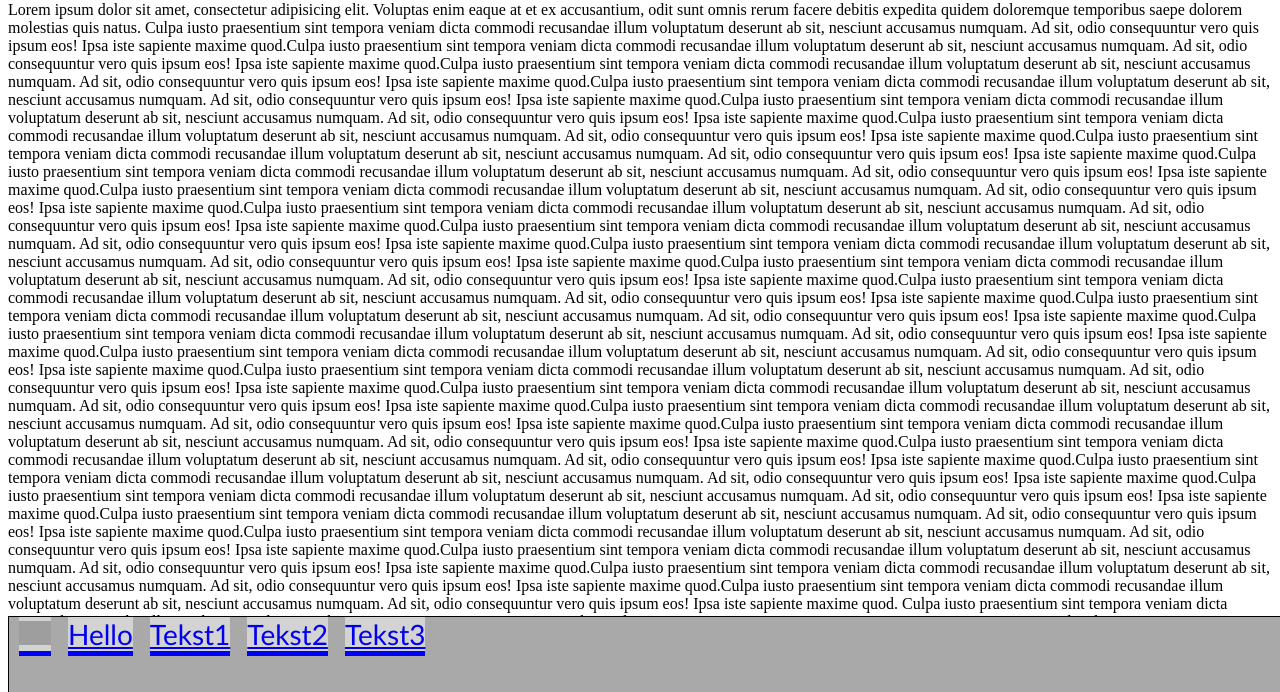
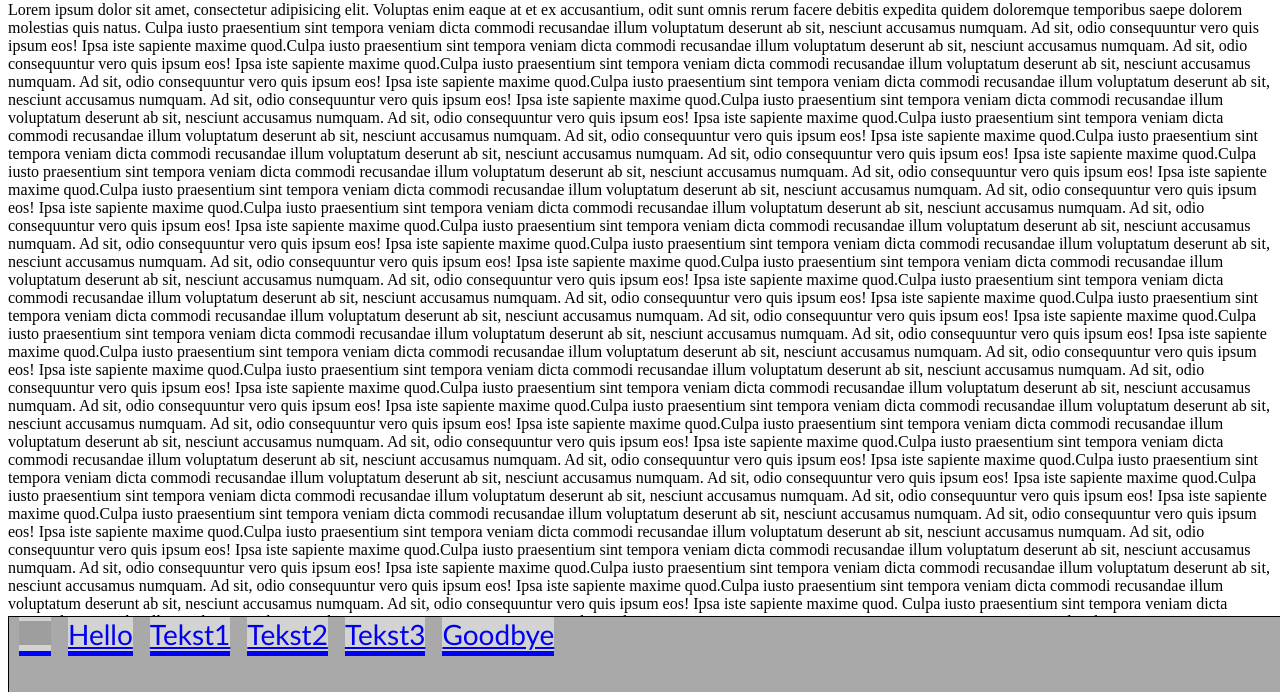
Before and after one commit to SenneW-Web/FrontendOpdracht02, a plain HTML site: page index.html in a window 1280 px wide. Shown: the part 107-799 px from the top of the page. Drawn offline with Linux system fonts and the light colour scheme; grey boxes are pictures that could not be loaded.

Commit message:
Update index.html

```diff
--- a/index.html
+++ b/index.html
@@ -43,7 +43,7 @@
       <li><a href="#heading2">Tekst1</a></li>
       <li><a href="#heading3">Tekst2</a></li>
       <li><a href="#heading4">Tekst3</a></li>
-      <li><a href="#heading5"><Goodbye></a></li>
+      <li><a href="#heading5">Goodbye</a></li>
     </nav>
 
     <pre>
```
